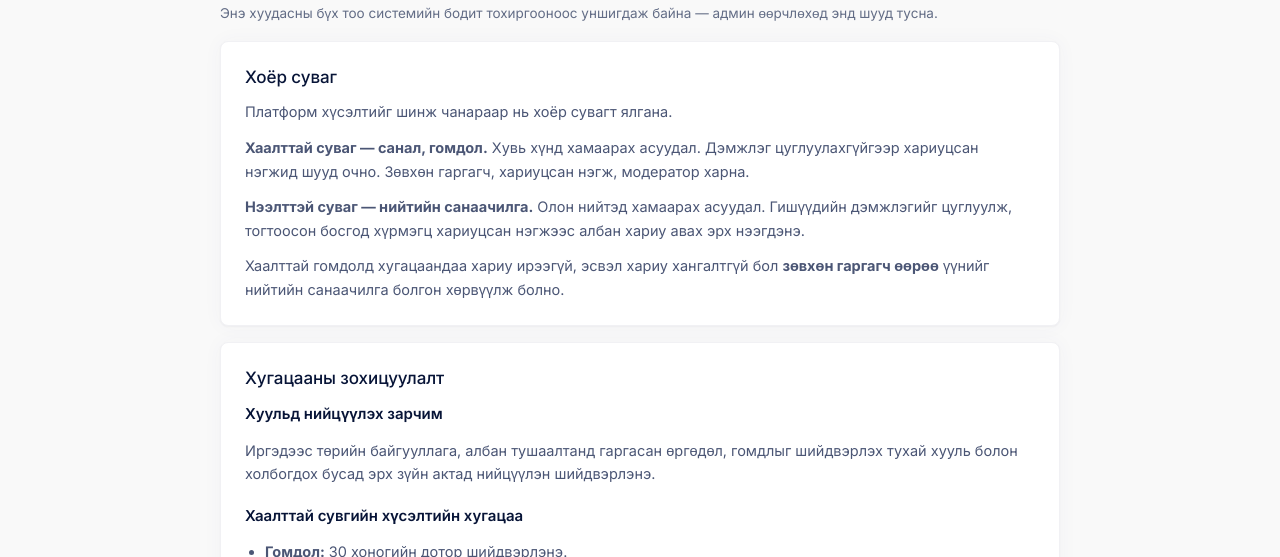
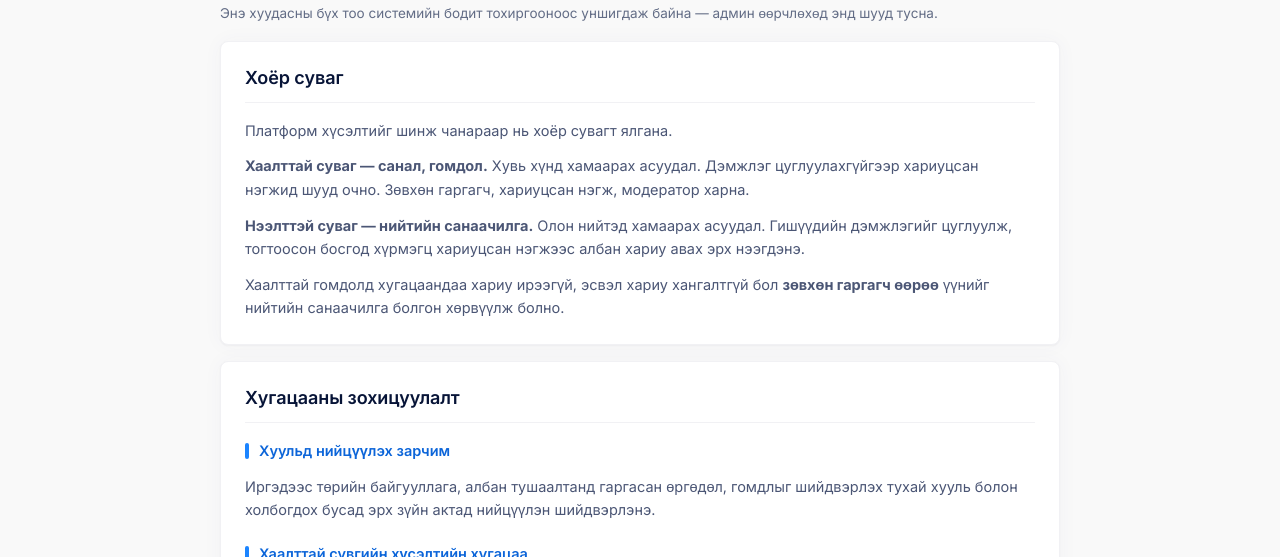
Before and after one commit to Rutone/diploma, a Next.js app: page /policy in a window 1280 px wide. Shown: the part 243-800 px from the top of the page. Built offline with nearby package versions, Linux system fonts and the light colour scheme; no server answers; the database is empty.

Commit message:
Separate policy section titles from their subheadings
Section titles get 18px semibold with a hairline rule beneath;
subheadings become smaller blue labels with a short accent bar, so the
two levels no longer look alike.

Co-Authored-By: Claude Opus 5.5 <noreply@anthropic.com>

```diff
--- a/src/app/globals.css
+++ b/src/app/globals.css
@@ -1317,8 +1317,33 @@ main table th {
   }
 }
 
-/* Журмын хуудасны хэсэг доторх дэд гарчиг. */
+/* Журмын хуудас: хэсгийн гарчиг том, доороо зураастай; дэд гарчиг нь
+   жижиг, цэнхэр, зүүн талдаа босоо зурвастай — хоёр түвшин тод ялгарна. */
 @layer components {
-  .policy-sub { font-size: 15px; font-weight: 600; color: var(--ink); padding-top: 6px; }
+  .policy-title {
+    font-size: 18px;
+    font-weight: 600;
+    color: var(--ink);
+    padding-bottom: 12px;
+    margin-bottom: 16px;
+    border-bottom: 1px solid var(--line);
+  }
+  .policy-sub {
+    display: flex;
+    align-items: center;
+    gap: 10px;
+    padding-top: 8px;
+    font-size: 14.5px;
+    font-weight: 600;
+    color: var(--brand-ink);
+  }
+  .policy-sub::before {
+    content: "";
+    width: 4px;
+    height: 16px;
+    border-radius: 2px;
+    background: var(--brand);
+    flex-shrink: 0;
+  }
   .policy-sub:first-child { padding-top: 0; }
 }
--- a/src/app/policy/page.tsx
+++ b/src/app/policy/page.tsx
@@ -18,7 +18,7 @@ function Section({
 }) {
   return (
     <section id={id} className="card p-5 sm:p-6 scroll-mt-4">
-      <h3 className="text-[17px] font-medium mb-3">{title}</h3>
+      <h3 className="policy-title">{title}</h3>
       <div className="space-y-3 text-[14.5px] text-ink2 leading-relaxed">{children}</div>
     </section>
   );
```
